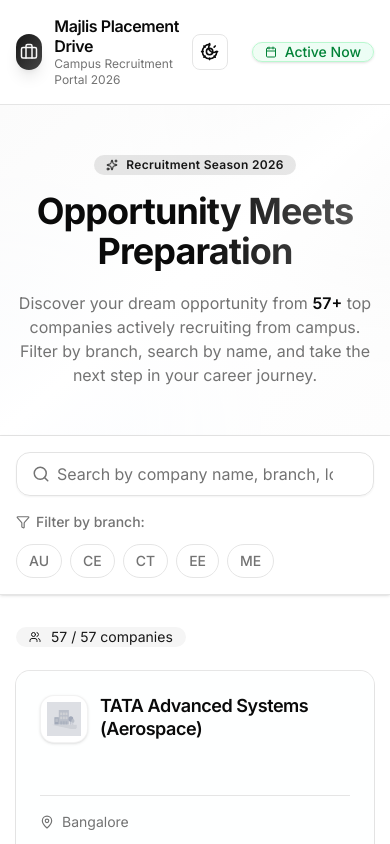
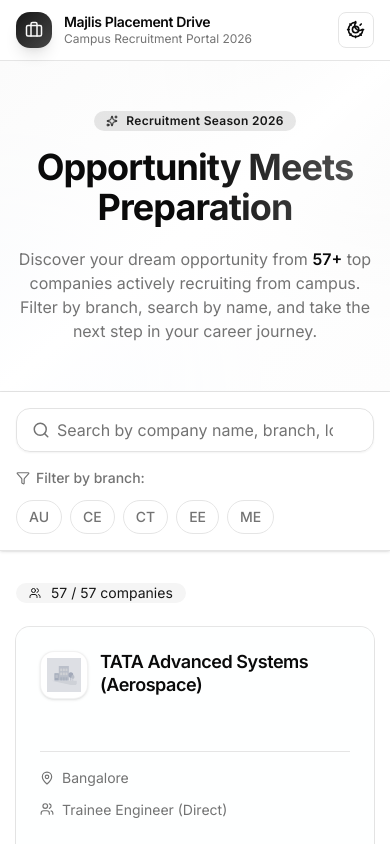
Before and after one commit to mohdfarshaad/mjpc-placement-portal, a Next.js app: page / in a window 390 px wide. Shown: the top 844 px of the page. Built offline with nearby package versions, Linux system fonts and the light colour scheme.

Commit message:
feat(ui): add responsive footer and enhance layout with stats & fixes

```diff
--- a/app/page.tsx
+++ b/app/page.tsx
@@ -83,28 +83,33 @@
       <div className="min-h-screen">
         {/* ── Header ── */}
         <header className="sticky top-0 z-50 border-b bg-background/95 backdrop-blur supports-backdrop-filter:bg-background/60">
-          <div className="mx-auto flex max-w-7xl items-center justify-between px-4 py-4 md:px-6">
-            <div className="flex items-center gap-3">
-              <div className="flex h-9 w-9 items-center justify-center rounded-xl bg-linear-to-br from-primary to-primary/80 shadow-lg">
+          <div className="mx-auto flex max-w-7xl flex-wrap items-center justify-between gap-3 px-4 py-3 md:px-6">
+            {/* Left */}
+            <div className="flex items-center gap-3 min-w-0">
+              <div className="flex h-9 w-9 shrink-0 items-center justify-center rounded-xl bg-linear-to-br from-primary to-primary/80 shadow-lg">
                 <Briefcase className="h-4.5 w-4.5 text-primary-foreground" />
               </div>
-              <div>
-                <p className="text-base font-semibold leading-tight tracking-tight">
+
+              <div className="min-w-0">
+                <p className="truncate text-sm font-semibold leading-tight tracking-tight sm:text-base">
                   Majlis Placement Drive
                 </p>
-                <p className="text-xs text-muted-foreground">
+                <p className="truncate text-xs text-muted-foreground">
                   Campus Recruitment Portal 2026
                 </p>
               </div>
             </div>
-            <div className="flex items-center gap-6">
+
+            {/* Right */}
+            <div className="flex items-center gap-2 sm:gap-4">
               <ModeToggle />
+
               <Badge
                 variant="outline"
-                className="text-sm font-medium px-3 py-1 bg-linear-to-r from-green-50 to-emerald-50 text-green-700 border-green-200 shadow-sm dark:from-green-950/40 dark:to-emerald-950/40 dark:text-green-400 dark:border-green-800"
+                className="hidden sm:inline-flex text-xs sm:text-sm font-medium px-2 sm:px-3 py-1 bg-linear-to-r from-green-50 to-emerald-50 text-green-700 border-green-200 shadow-sm dark:from-green-950/40 dark:to-emerald-950/40 dark:text-green-400 dark:border-green-800"
               >
                 <Calendar className="h-3 w-3 mr-1" />
-                Active Now
+                Active
               </Badge>
             </div>
           </div>
@@ -331,16 +336,30 @@
           )}
         </main>
 
-        {/* ── Footer ── */}
-        <footer className="mt-8 border-t py-8 text-center text-sm text-muted-foreground">
-          <div className="mx-auto max-w-7xl px-4">
-            <p>
-              © 2026{" "}
-              <span className="font-semibold text-foreground">
+        <footer className="border-t bg-muted/20">
+          <div className="mx-auto flex max-w-7xl flex-col gap-4 px-4 py-6 sm:flex-row sm:items-center sm:justify-between">
+            {/* Left */}
+            <div className="flex items-center gap-2 justify-center sm:justify-start">
+              <div className="flex h-8 w-8 items-center justify-center rounded-lg bg-primary/10">
+                <Briefcase className="h-4 w-4 text-primary" />
+              </div>
+              <span className="text-sm font-medium text-foreground">
                 Majlis Placement Drive
-              </span>{" "}
-              — Empowering campus talent for tomorrow&qoute s industry.
+              </span>
+            </div>
+
+            {/* Center */}
+            <p className="text-xs text-muted-foreground text-center sm:text-left">
+              © 2026 Majlis Polytechnic — Empowering campus talent for
+              tomorrow’s industry.
             </p>
+
+            {/* Right */}
+            <div className="flex items-center justify-center gap-2 text-xs text-muted-foreground sm:justify-end">
+              <span>{COMPANIES.length}+ Companies</span>
+              <span>•</span>
+              <span>{BRANCH_CODES.length} Branches</span>
+            </div>
           </div>
         </footer>
         {selectedCompany && (
```
